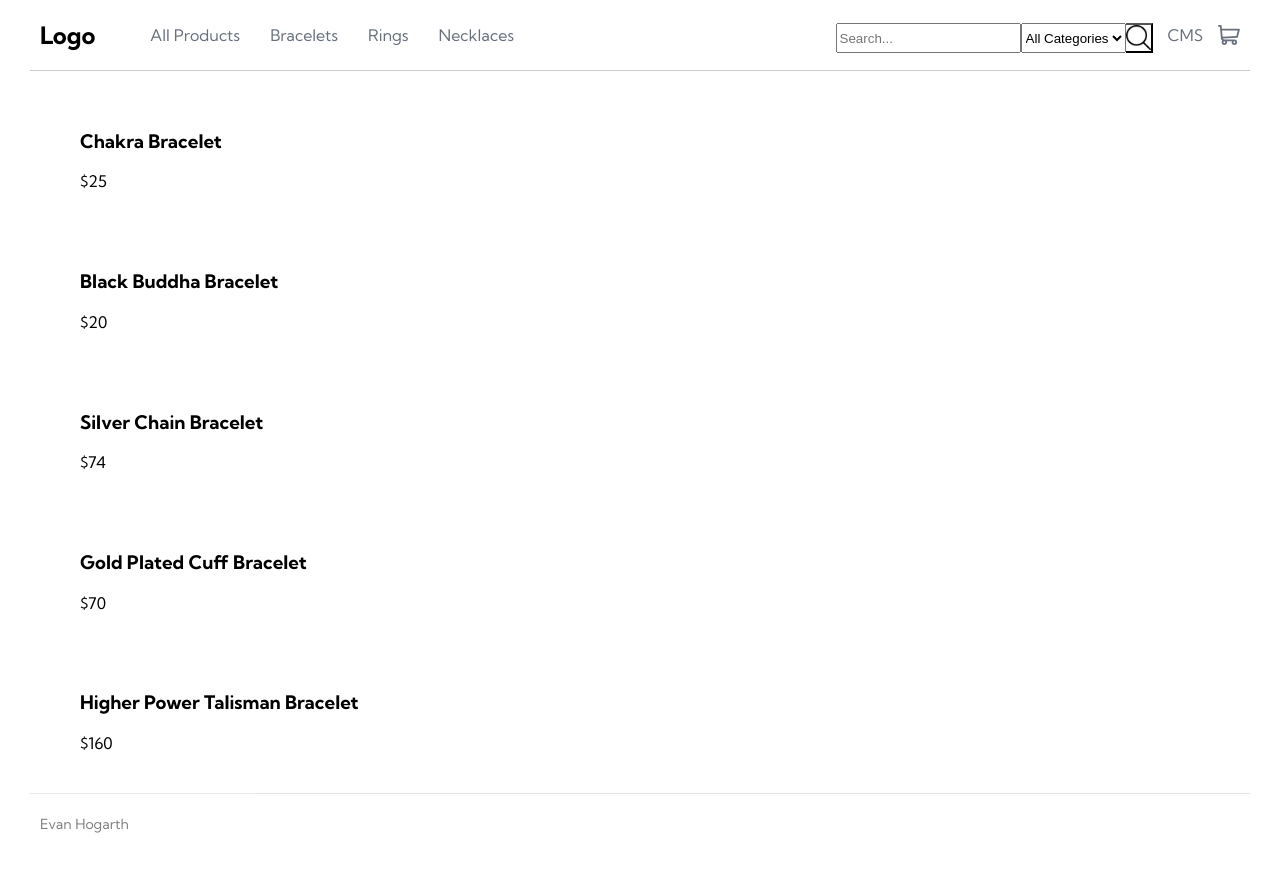
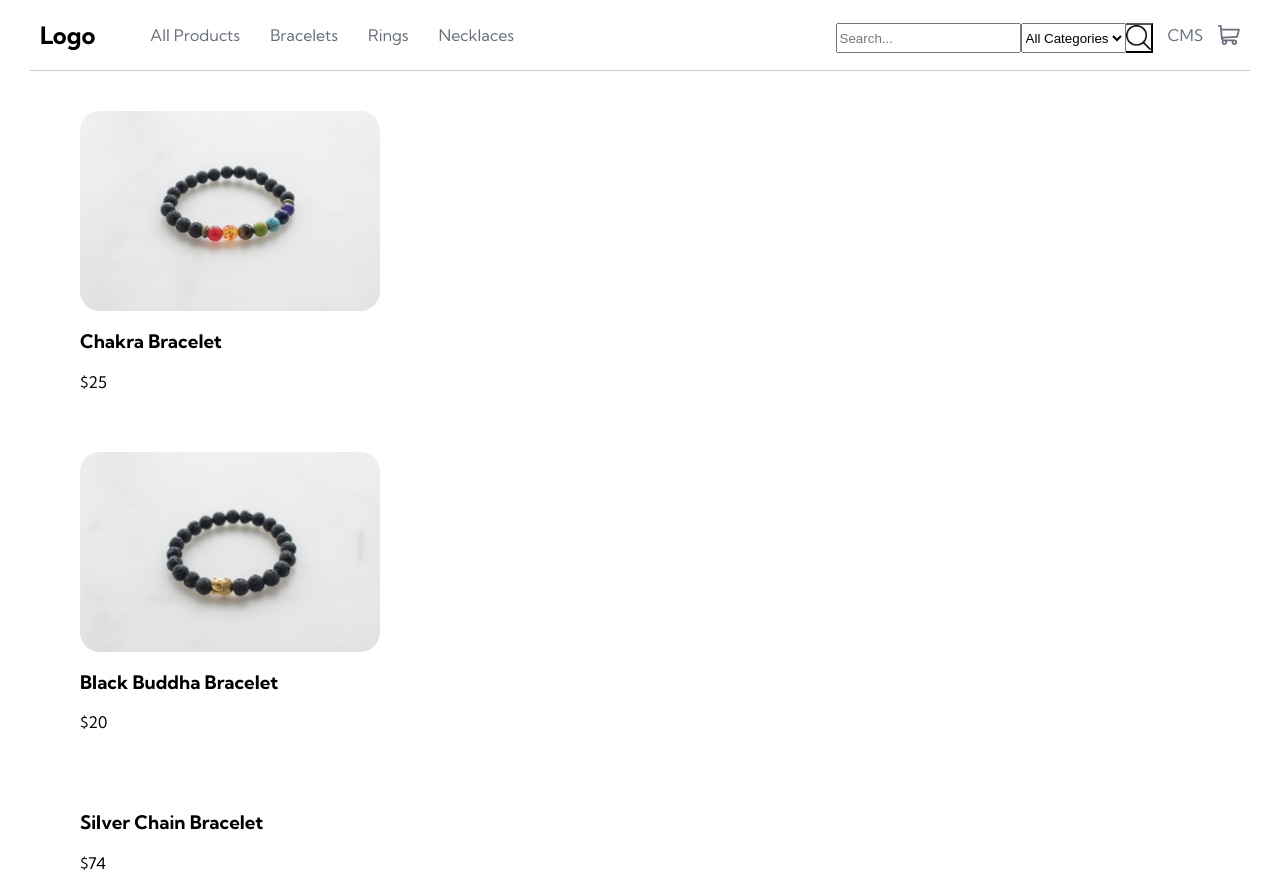
Before and after one commit to EvanHogarth/web-project, a PHP site: page /category_page.php?id=1 in a window 1280 px wide. Shown: the top 892 px of the page. Before the commit the page ends 833 px from the top, so only its background shows below. Run offline with PHP 8.4, Linux system fonts and the light colour scheme; data comes from the database, SQL or seed files in the repository.

Commit message:
Uploaded product images will show in the product listing.

```diff
--- a/category_page.php
+++ b/category_page.php
@@ -22,7 +22,9 @@
     <main class="category-page">
       <?php while($row = $statement->fetch()): ?>
         <div class="cp-product-block">
-          <!-- <img class="cp-product-image" src="images/<?= $row['image_url'] ?>" alt="product image"> -->
+          <?php if(!empty($row['image_url'])): ?>
+            <img class="cp-product-image" src="<?= $row['image_url'] ?>" alt="product image">
+          <?php endif ?>
           <a class="link-product" href="product_page.php?id=<?= $row['id'] ?>"><h3><?= $row['product_name'] ?></h3></a>
           <p>$<?= $row['price'] ?></p>
         </div>
```
